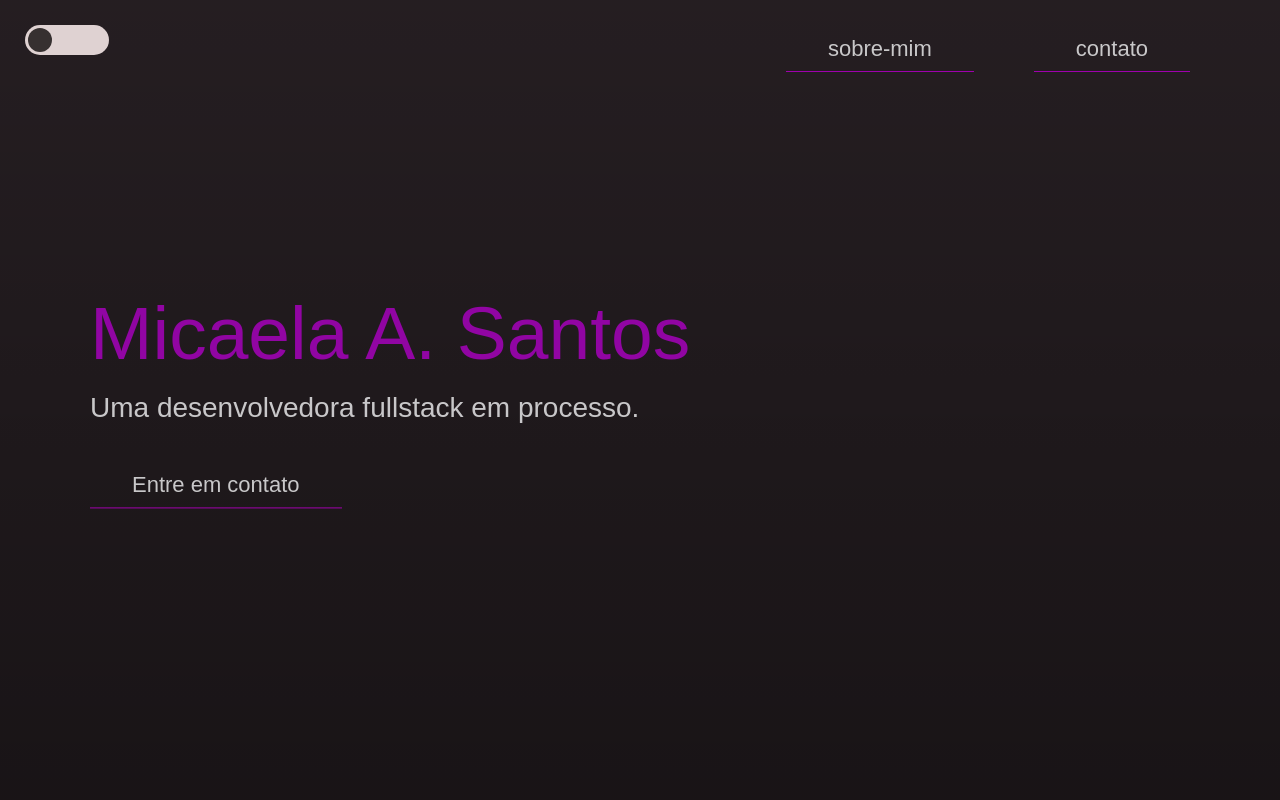
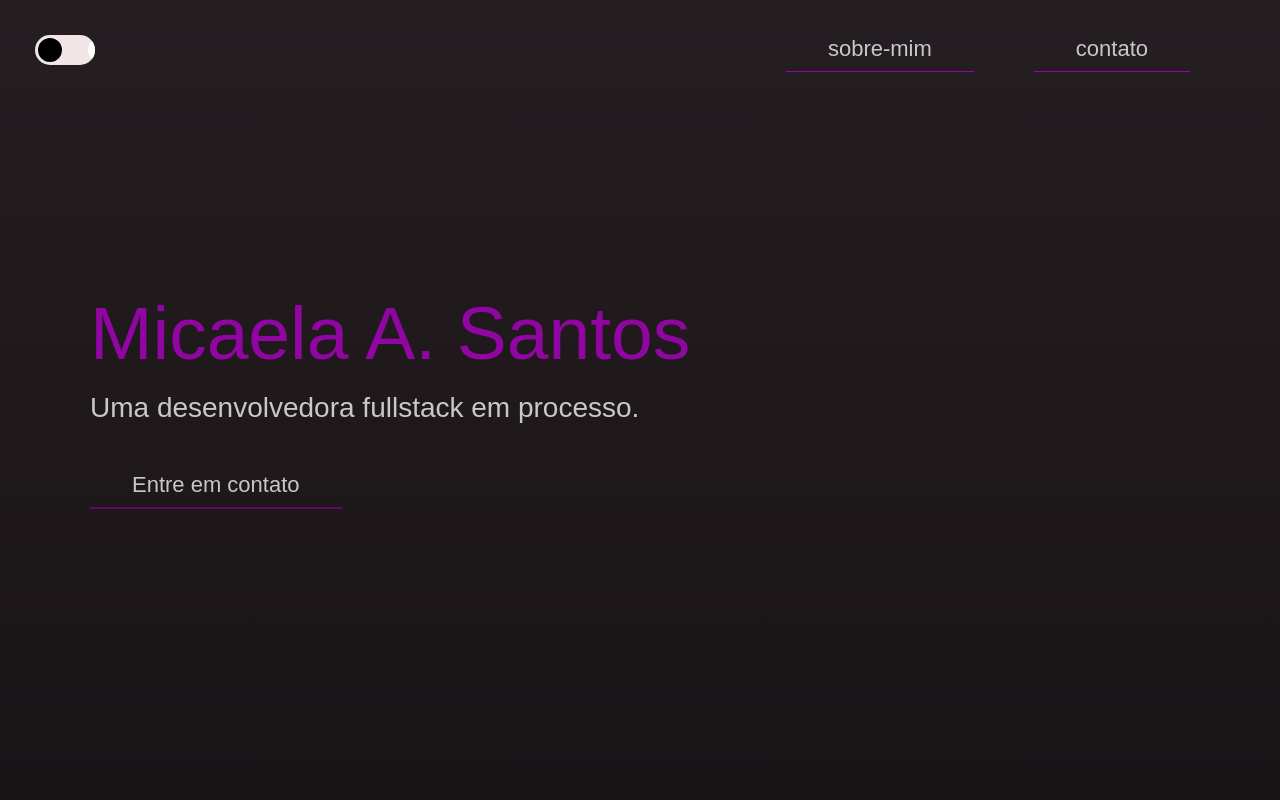
Before and after one commit to naekkoch/Front-enddd, a plain HTML site: page index.html in a window 1280 px wide. Shown: the top 800 px of the page. Drawn offline with Linux system fonts and the light colour scheme; a web font is replaced by a local one.

Commit message:
Add files via upload
terminei o botão de light e dark, porem surtei e não termineiHAHAHA

```diff
--- a/style.css
+++ b/style.css
@@ -413,26 +413,26 @@ input[type="checkbox"] {
 
 .check {
     position: absolute;
-    padding: 1rem 4.2rem;
+    display: flex;
     width: 60px;
     height: 30px;
-    margin: 25px;
-    background-color: #dfd2d2;
+    margin: 35px;
+    background-color: #f1e5e5;
     cursor: pointer;
     border-radius: 20px;
     overflow: hidden;
     transition: ease-in 0.5;
-}
+    }
 input[type="checkbox"]:checked ~.check{
-    background-color: #000000;
-    box-shadow: 0 0 0 1200px #e3dadd;
+    background-color: #1b1a1a;
+    box-shadow: 0 0 0 1200px #ffffff;
 }
 .check::before {
     content: '';
     position: absolute;
     top: 3px;
     left: 3px;
-    background-color: #e1d5d5;
+    background-color: #000000;
     width: 24px;
     height: 24px;
     border-radius: 50%;
@@ -446,12 +446,14 @@ input[type="checkbox"]:checked ~.check::before {
     position: absolute;
     top: 3px;
     left: 3px;
-    background-color: #363030;
+    background-color: #ffffff;
     width: 24px;
     height: 24px;
     border-radius: 50%;
     transition: 0.5s;
-}
+    transform: translateX(50px);
+    }
+
 input[type="checkbox"]:checked ~.check::after {
     transform: translateX(0px);
 }
```
